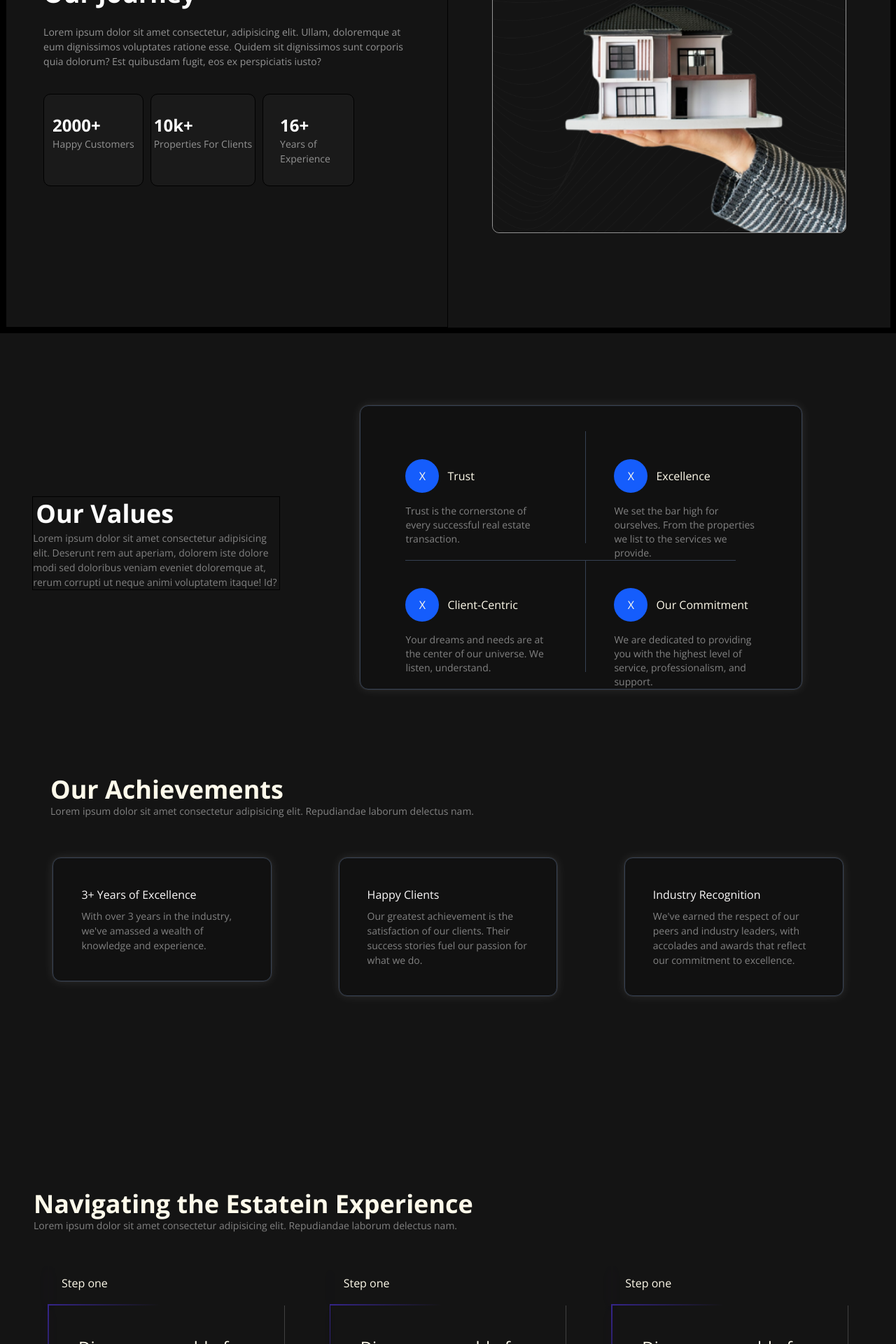
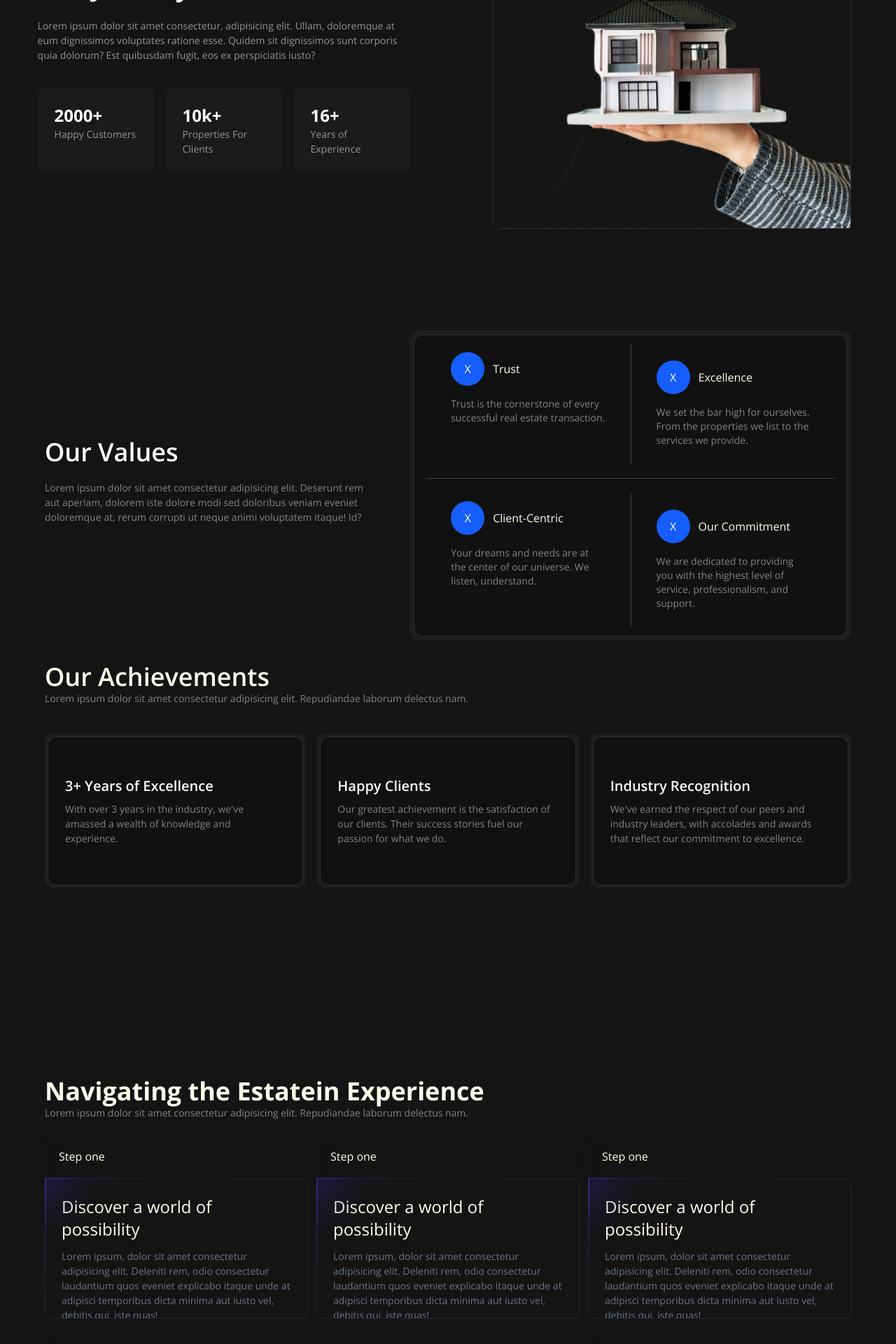
Before and after one commit to abdullahfazal1210-hub/UniwebProjectFrontend, a Next.js app: page /about in a window 1280 px wide. Shown: the part 240-2160 px from the top of the page at 70% size. Built offline with nearby package versions, Linux system fonts and the light colour scheme.

Commit message:
development

```diff
--- a/app/(pages)/about/page.jsx
+++ b/app/(pages)/about/page.jsx
@@ -1,3 +1,5 @@
+import Card from "@/app/components/web/common/Card";
+import { Separator } from "@/components/ui/separator";
 import React from "react";
 
 function About() {
@@ -99,17 +101,16 @@ const team = [
     },
   ];
 
-
   return (
     <div className="bg-[#141414]">
       <div className="main-container  ">
-
-
-     <div className="sec-one flex flex-col-reverse md:flex-row border-8">
+ <div className="sec-one grid grid-cols-1 md:grid-cols-2">
   {/* Left Content Section */}
-  <div className="left md:w-[50%] relative border md:h-[80vh] p-6 flex justify-center items-center">
+  <div className="left relative md:h-[80vh] p-6 flex justify-center items-center order-2 md:order-1">
     <div className="md:w-[90%] md:h-[60%]">
-      <h1 className="md:text-4xl text-2xl font-bold text-white">Our Journey</h1>
+      <h1 className="md:text-4xl text-2xl font-bold text-white">
+        Our Journey
+      </h1>
       <p className="mt-6 text-[14px] text-[#939393]">
         Lorem ipsum dolor sit amet consectetur, adipisicing elit. Ullam,
         doloremque at eum dignissimos voluptates ratione esse. Quidem sit
@@ -118,16 +119,18 @@ const team = [
       </p>
 
       {/* Stats Cards */}
-      <div className="little-cards text-center md:text-left  mt-9 flex flex-wrap gap-2.5">
-        <div className="card-one p-3 py-7 border bg-[#1A1A1A] rounded-[10px]">
-          <h1 className="md:text-2xl text-white text-xl  font-bold">2000+</h1>
+      <div className="little-cards grid grid-cols-1 sm:grid-cols-2 md:grid-cols-3 gap-4 mt-9 text-center md:text-left">
+        <div className="card-one p-6 bg-[#1A1A1A] rounded-[10px]">
+          <h1 className="md:text-2xl text-xl text-white font-bold">2000+</h1>
           <p className="text-[#939393] text-[14px]">Happy Customers</p>
         </div>
-        <div className="card-two p-1 py-7 border bg-[#1A1A1A] rounded-[10px]">
-          <h1 className="md:text-2xl text-white  text-xl font-bold">10k+</h1>
+
+        <div className="card-two p-6 bg-[#1A1A1A] rounded-[10px]">
+          <h1 className="md:text-2xl text-xl text-white font-bold">10k+</h1>
           <p className="text-[#939393] text-[14px]">Properties For Clients</p>
         </div>
-        <div className="card-three p-6 w-full md:w-[25%] py-7 border bg-[#1A1A1A] rounded-[10px]">
+
+        <div className="card-three p-6  bg-[#1A1A1A] rounded-[10px]">
           <h1 className="md:text-2xl text-xl text-white font-bold">16+</h1>
           <p className="text-[#939393] text-[14px]">Years of Experience</p>
         </div>
@@ -135,11 +138,11 @@ const team = [
     </div>
   </div>
 
-  {/* Right Image Section */}
-  <div className="right flex items-center justify-center w-full md:w-[50%]">
-    <div className="main w-[80%] border rounded-[10px] border-[#939393]">
+  {/* Right Content Section */}
+  <div className="right flex items-center justify-center w-full order-1 md:order-2">
+    <div className="main w-[80%] border rounded-[10px] border-[#4e4c4c7d]">
       <img
-        className="w-full h-full rounded-[10px] object-cover"
+        className="w-full h-full border-0 object-cover"
         src="/img/sec-one.png"
         alt="Section Image"
       />
@@ -149,136 +152,134 @@ const team = [
 
 
 
+       <div className="sec-two  relative grid grid-cols-7 px-6 md:px-16 md:gap-16">
+
+  <div className="left w-full  col-span-7 md:col-span-3 flex justify-center items-center">
+    <div className="">
+      <h1 className="md:text-4xl text-2xl font-semibold text-white">
+        Our Values
+      </h1>
+      <p className="text-[#828282] text-[14px] mt-5">
+        Lorem ipsum dolor sit amet consectetur adipisicing elit. Deserunt rem
+        aut aperiam, dolorem iste dolore modi sed doloribus veniam eveniet
+        doloremque at, rerum corrupti ut neque animi voluptatem itaque! Id?
+      </p>
+    </div>
+  </div>
+
+
+  <div className="text-[#828282] mt-3 col-span-7 md:col-span-4  md:col-start-4 p-1.5 bg-[#82818113] rounded-xl">
+    <div className="cards px-4 grid rounded-xl border grid-cols-4 border-[#4e4c4c7d] bg-[#111]">
+      {card.map((item, index) => (
+        <React.Fragment key={index}>
+          <div
+            className={`p-6 md:col-span-2 col-span-4 border-b md:border-b-0 border-b-gray-700 ${
+              index % 2 === 1 ? "md:border-l md:border-l-gray-700 mt-3 mb-3" : ""
+            }`}
+          >
+            <Card
+              icon={item.icon}
+              heading={item.heading}
+              desc={item.desc}
+            />
+          </div>
+
+          {index % 2 === 1 && index !== card.length - 1 && (
+            <div className="col-span-4 my-2">
+              <Separator className="md:bg-gray-700 md:h-[1px] w-full" />
+            </div>
+          )}
+        </React.Fragment>
+      ))}
+    </div>
+  </div>
+</div>
 
 
 
 
-
-
-
-
-        <div className="sec-two p-2 w-[100%] md:h-[75vh] gap-16 md:flex md:items-center  ">
-          <div className="left  w-full  md:w-[35%]   flex justify-center items-center">
-            <div className=" w-[80%] me-3  border ">
-              <h1 className="md:text-4xl text-2xl p-1  font-bold  text-white">Our Values</h1>
-              <p className="text-[#828282] text-[14px]">
+        <div className="sec-three mt-8 px-6 md:px-16 text-amber-50   md:h-[70vh]">
+          <div className=" ">
+            <h1 className="md:text-4xl text-2xl font-semibold  ">
+              Our Achievements
+            </h1>
+            <p className="text-[#828282] text-[14px] ">
               Lorem ipsum dolor sit amet consectetur adipisicing elit.
-                Deserunt rem aut aperiam, dolorem iste dolore modi sed doloribus
-                veniam eveniet doloremque at, rerum corrupti ut neque animi
-                voluptatem itaque! Id?
+              Repudiandae laborum delectus nam.
             </p>
           </div>
+          <div className="achiv-card  mt-10  gap-4 grid grid-cols-6 w-full">
+            {achievements.map((card, ind) => (
+              <div
+                key={ind}
+                className="card bg-[#82818113] p-1 rounded-xl flex col-span-6  md:col-span-2"
+              >
+                <div className="md:py-14 md:px-6 p-6 text-[#fcfafa] rounded-xl border border-[#4e4c4c7d] bg-[#111] w-full h-full flex flex-col">
+                  <h1 className="text-xl font-semibold">{card.title}</h1>
+                  <p className="text-[#828282] text-[14px] mt-2">{card.desc}</p>
                 </div>
-
-          <div className="text-[#828282] mt-3 md:grid md:grid-cols-2 gap-3 md:w-[50%] p-6 rounded-xl border border-gray-700 bg-[#111] md:shadow-[0_0_0_1px_rgba(255,255,255,0.05),_0_0_15px_rgba(255,255,255,0.1)]">
-            {card.map((des, index) => (
-              <div
-                key={index}
-                className={`card mt-3 md:p-10 md:h-40 ${
-                  des.key === 2 || des.key === 4
-                    ? "md:border-l-1 md:border-gray-700"
-                    : "" >= des.key === 2 || des.key === 2
-                    ? "md:border-b-1  md:border-gray-700"
-                    : ""
-                } border-gray-700 border-b-1 md:border-0 `}
-              >
-                <div className="upper-sec flex gap-3">
-                  <div className="icon  w-12 h-12 bg-blue-600 rounded-full flex items-center text-amber-50 justify-center">
-                    {des.icon}
-                  </div>
-                  <div className="Heading flex text-amber-50 items-center justify-center">
-                    {des.heading}
-                  </div>
-                </div>
-                <div className="description mt-4 text-sm">{des.desc}</div>
-                <div
-                  className={` ${
-                    des.key === 1
-                      ? " md:border-b-1  border-gray-700  w-100"
-                      : "md:hidden"
-                  }  md:w-[230%] mt-5`}
-                ></div>
               </div>
             ))}
           </div>
         </div>
 
-        <div className="sec-three mt-8 text-amber-50  md:h-[70vh]">
-          <div className=" md:ms-18 ms-5">
-
-          <h1 className="md:text-4xl text-2xl font-bold  ">Our Achievements</h1>
-          <p className="text-[#828282] text-[14px] ">
+        <div className="sec-four mt-8 text-amber-50 w-full px-6 md:px-16 md:min-h-screen">
+          <h1 className="text-2xl font-bold md:text-4xl ">
+            Navigating the Estatein Experience{" "}
+          </h1>
+          <p className=" text-[14px] text-[#828282]">
             Lorem ipsum dolor sit amet consectetur adipisicing elit. Repudiandae
             laborum delectus nam.
           </p>
 
+          <div className="achiv-card mt-5 grid gap-3 grid-cols-1 md:grid-cols-3  w-full ">
+            {achiveCard.map((card, index) => (
+              <div key={index} className={` rounded ${ index > 2 ? "hidden md:block":"block"}`} >
+                <div className="gradient-border p-3 ">
+                  <div className="step">Step one</div>
                 </div>
-          <div className="achiv-card md:flex p-3 w-full justify-evenly  ">
-            {achievements.map((card,ind)=>(
+                <div className="gradient-content    ">
+                  <div className="content p-6 relative">
+                    <div
+                      className="absolute top-0 left-0 w-20 h-20 pointer-events-none rounded-br-full"
+                      style={{
+                        background: `radial-gradient(circle at top left, rgba(53,37,139,0.3) 0%, transparent 70%),
+                   radial-gradient(circle at top left, rgba(53,37,139,0.3) 0%, transparent 0%)`,
+                      }}
+                    ></div>
 
-              <div key={ind} className="card mt-3 md:p-8  md:w-[30%] ">
-                <div className=" md:p-10 p-5  text-[#fcfafa] rounded-xl border border-gray-700 bg-[#111] shadow-[0_0_0_1px_rgba(255,255,255,0.05),_0_0_15px_rgba(255,255,255,0.1)]  w-[100%]">
-                  <h1 className=" ">{card.title}</h1>
-                  <p className="text-[#828282] text-[14px] mt-2">
-                   {card.desc}</p>
+                    <h1 className="text-2xl">
+                      Discover a world of possibility
+                    </h1>
+                    <p className="text-[14px] text-gray-500 mt-3">
+                      Lorem ipsum, dolor sit amet consectetur adipisicing elit.
+                      Deleniti rem, odio consectetur laudantium quos eveniet
+                      explicabo itaque unde at adipisci temporibus dicta minima
+                      aut iusto vel, debitis qui, iste quas!
+                    </p>
                   </div>
                 </div>
-
-            ))}
-            </div>
-          </div>
-
-
-        <div className="sec-four mt-8 text-amber-50 w-full md:min-h-screen">
-          <h1 className="text-2xl font-bold md:text-4xl ms-5 md:ms-12">Navigating the Estatein Experience </h1>
-          <p className="md:ms-12 ms-5 text-[14px] text-[#828282]">
-            Lorem ipsum dolor sit amet consectetur adipisicing elit. Repudiandae
-            laborum delectus nam.
-          </p>
-
-          <div className="achiv-card mt-5 grid grid-cols-1 md:grid-cols-3 gap-6 w-full px-4 md:px-12">
-            {achiveCard.map((card, index) => (
-              <div
-                key={index}
-
-                className=" p-5  ${} rounded "
-               >
-                <div className="gradient-border p-3 ">
-                  <div className="step">
-
-                  Step one
-                  </div>
-                </div>
-                <div className="gradient-content    ">
-
-
-                <div className="content p-6   ">
-              <h1 className="text-2xl">Discover a world of posibility </h1>
-              <p className="text-[14px] text-gray-500 mt-3">Lorem ipsum, dolor sit amet consectetur adipisicing elit. Deleniti rem, odio consectetur laudantium quos eveniet explicabo itaque unde at adipisci temporibus dicta minima aut iusto vel, debitis qui, iste quas!</p>
-                </div>
-                </div>
-
               </div>
             ))}
           </div>
         </div>
 
-        <div className="sec-five  text-amber-50 w-full md:min-h-screen">
-          <div className="md:ms-16 ms-5">
-            <h1 className="md:text-4xl text-2xl font-bold">Meet the Estain Team</h1>
+        <div className="sec-five px-6 md:px-16  text-amber-50 w-full md:min-h-screen">
+          <div className="">
+            <h1 className="md:text-4xl text-2xl font-bold">
+              Meet the Estain Team
+            </h1>
             <p className="text-gray-500 text-[14px]">
               Lorem ipsum dolor sit, amet consectetur adipisicing elit. Enim
               quas voluptates error laudantium iusto harum sed similique .
             </p>
           </div>
 
-          <div className="TeamCards p-8  md:flex items-center justify-evenly w-[100%]  mt-20 ">
-
-{team.map((card,ind)=>(
-
+          <div className="TeamCards  md:flex items-center justify-between w-[100%]  mt-20 ">
+            {team.map((card, ind) => (
               <div
                 key={ind}
-  className="card mt-4 w-full md:w-[20%] h-[500px] bg-[#111] rounded-xl border border-[#2c2c2c] p-6 flex flex-col items-center relative text-white"
+                className="card mt-4 w-full md:w-[20%] h-[500px] bg-[#111] rounded-xl border border-[#2c2c2c] p-5 flex flex-col items-center relative text-white"
               >
                 {/* Fixed-height image section */}
                 <div className="img w-full h-[250px] overflow-hidden flex justify-center items-center">
@@ -297,7 +298,9 @@ const team = [
                 {/* Text and input */}
                 <div className="text-center mt-10">
                   <h1 className="text-lg font-semibold">{card.name}</h1>
-    <p className="text-[#939393] text-[14px]">{card.designation}</p>
+                  <p className="text-[#939393] text-[14px]">
+                    {card.designation}
+                  </p>
 
                   <div className="inp relative mt-3">
                     <input
@@ -312,19 +315,10 @@ const team = [
                   </div>
                 </div>
               </div>
-
-
-
             ))}
-
-
-
-
-
           </div>
         </div>
       </div>
-
     </div>
   );
 }
--- /dev/null
+++ b/app/components/web/common/Card.jsx
@@ -0,0 +1,20 @@
+import React from 'react'
+
+function Card({icon, heading , desc,}) {
+  return (
+    <div>
+         <div className="upper-sec px-3  flex gap-3">
+        <div className="icon w-12 h-12 bg-blue-600 rounded-full flex items-center text-amber-50 justify-center">
+          {icon}
+        </div>
+        <div className="Heading flex text-amber-50 items-center justify-center">
+          {heading}
+        </div>
+      </div>
+      <div className="description mt-4 px-3 text-sm">{desc}</div>
+
+    </div>
+  )
+}
+
+export default Card
--- a/app/styles/globals.css
+++ b/app/styles/globals.css
@@ -6,13 +6,40 @@
 
 .gradient-content{
   position: relative;
-  padding: 20px;
-  /* width: 300px; */
-  border-bottom: 1px solid #404040;
-  border-right: 1px solid #404040;
+
+}
+.content {
+  position: relative;
+  /* box-shadow: inset 10px 10px 20px -10px #35258B; */
+  border-radius: 0px 10px 10px 10px;
+  border-right: 1px solid rgb(41, 37, 37);
+  border-bottom: 1px solid  rgb(41, 37, 37);
+  width: 100%;
+  height: 200px;
+  /* background-color: white;  */
+  overflow: hidden; /* to hide overflow if any */
+}
 
 
+.content::before {
+  content: "";
+  position: absolute;
+  bottom: 0;
+  left: 0;
+  width: 1px; /* thickness of the border */
+  height: 100%;
+  background: linear-gradient(to top,  rgb(41, 37, 37), transparent);
+}
 
+/* Top Side: Right to Left gradient (fading to transparent at left) */
+.content::after {
+  content: "";
+  position: absolute;
+  top: 0;
+  right: 0;
+  width: 100%; /* as you wanted */
+  height: 1px; /* thickness of the border */
+  background: linear-gradient(to left,  rgb(41, 37, 37), transparent);
 }
 
 
@@ -20,11 +47,11 @@
   position: relative;
   padding: 20px;
   width: 200px;
-  /* background: #f0f0f0; */
+
 }
 
 .gradient-border::before {
-  box-shadow: 0 4px 15px rgba(147, 51, 234, 0.1); /* ← Added here */
+  box-shadow: 0 4px 15px rgba(147, 51, 234, 0.1);
   content: "";
   position: absolute;
   bottom: 0;
@@ -35,7 +62,7 @@
 }
 .gradient-content::before {
   content: "";
-  box-shadow: 0 4px 15px rgba(147, 51, 234, 0.1); /* ← Added here */
+  box-shadow: 0 4px 15px rgba(222, 212, 212, 0.1);
   position: absolute;
   bottom: 0;
   left: 0;
@@ -49,8 +76,8 @@
   position: absolute;
   bottom: 0;
   left: 0;
-  height: 2px;
-  /* border: 1px solid #ffffff; */
+  height: 1.5px;
+
   width: 80%;
   background: linear-gradient(to right, #35258B 0%, transparent 100%);
 }
--- /dev/null
+++ b/components/ui/separator.jsx
@@ -0,0 +1,27 @@
+"use client"
+
+import * as React from "react"
+import * as SeparatorPrimitive from "@radix-ui/react-separator"
+
+import { cn } from "@/lib/utils"
+
+function Separator({
+  className,
+  orientation = "horizontal",
+  decorative = true,
+  ...props
+}) {
+  return (
+    <SeparatorPrimitive.Root
+      data-slot="separator"
+      decorative={decorative}
+      orientation={orientation}
+      className={cn(
+        "bg-border shrink-0 data-[orientation=horizontal]:h-px data-[orientation=horizontal]:w-full data-[orientation=vertical]:h-full data-[orientation=vertical]:w-px",
+        className
+      )}
+      {...props} />
+  );
+}
+
+export { Separator }
--- a/package.json
+++ b/package.json
@@ -11,6 +11,7 @@
   "dependencies": {
     "@hookform/resolvers": "^5.2.2",
     "@radix-ui/react-label": "^2.1.7",
+    "@radix-ui/react-separator": "^1.1.7",
     "@radix-ui/react-slot": "^1.2.3",
     "class-variance-authority": "^0.7.1",
     "clsx": "^2.1.1",
```
Also changed, not shown: 1 other file (tests, documents, lock files or other folders). Lines whose indentation alone changed are shown as unchanged.
